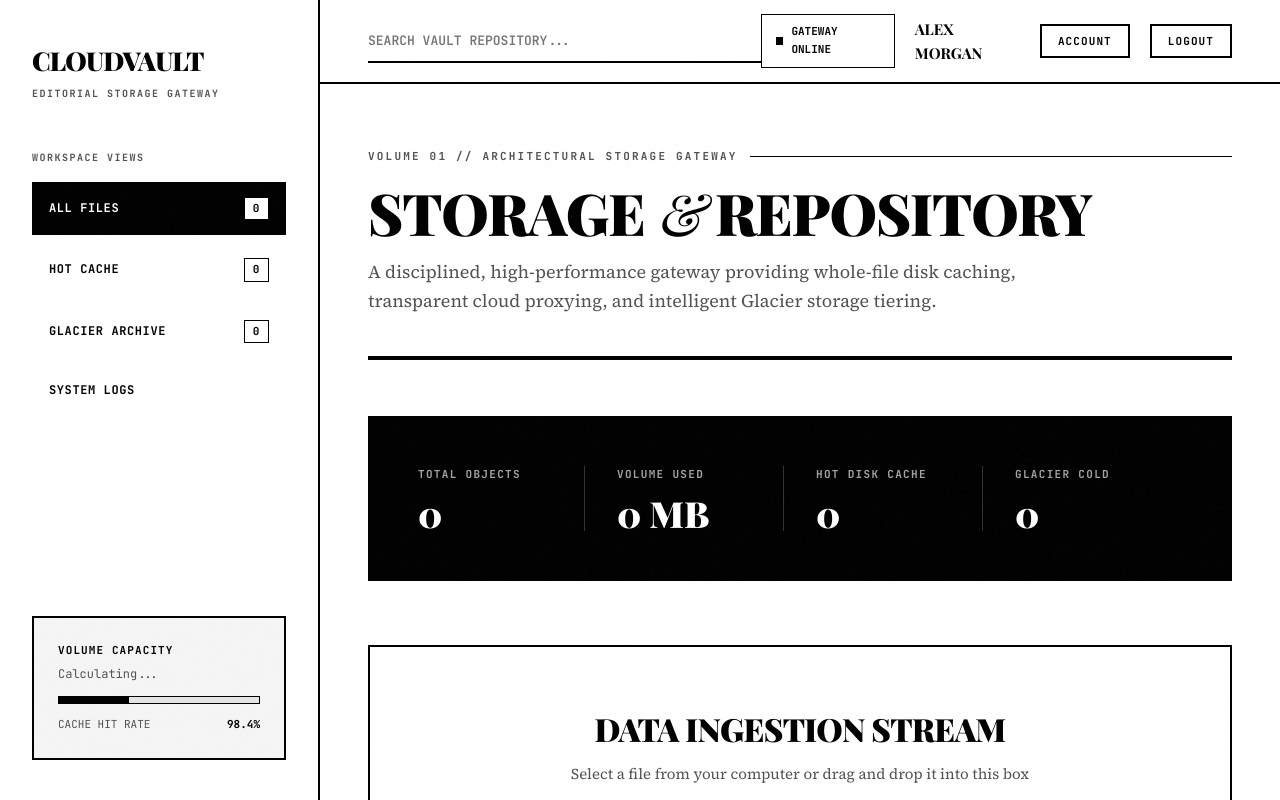
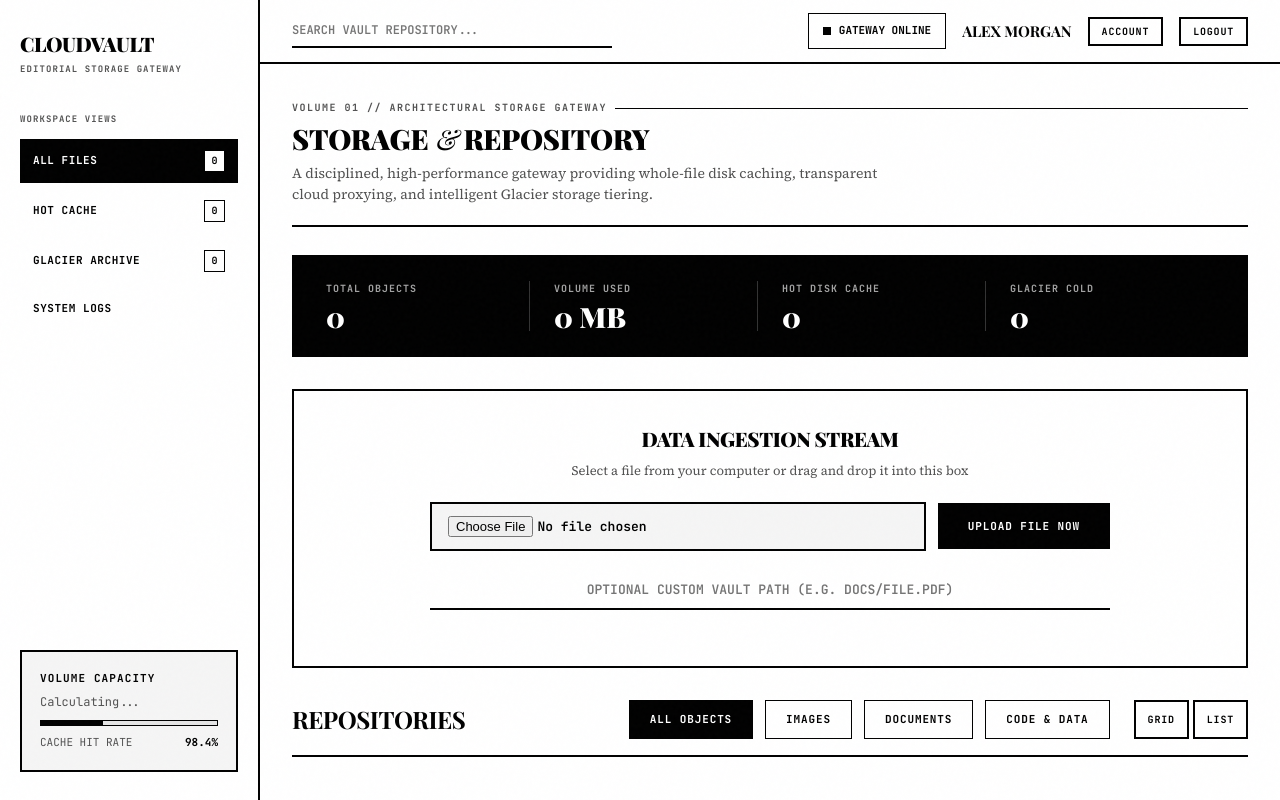
Before and after one commit to vinay020606/CloudVault, a website: page public/index.html in a window 1280 px wide. Shown: the top 800 px of the page. Drawn offline with nearby package versions, Linux system fonts and the light colour scheme; no server answers; a web font is replaced by a local one.

Commit message:
style: Compact typography and layout margins for ultra-clean professional dashboard UI

```diff
--- a/public/index.html
+++ b/public/index.html
@@ -73,12 +73,12 @@
         /* Hero Display Statement */
         .hero-statement {
             font-family: var(--font-display);
-            font-size: clamp(2rem, 4.5vw, 3.8rem);
-            line-height: 1.05;
-            font-weight: 900;
-            color: var(--fg-main);
-            margin-bottom: 16px;
-            letter-spacing: -0.02em;
+            font-size: 28px;
+            line-height: 1.1;
+            font-weight: 800;
+            color: var(--fg-main);
+            margin-bottom: 8px;
+            letter-spacing: -0.01em;
         }
 
         .hero-statement em {
@@ -88,11 +88,11 @@
 
         /* Horizontal Section Rules */
         .rule-thick {
+            border-bottom: 2px solid var(--border-black);
+        }
+
+        .rule-ultra {
             border-bottom: 4px solid var(--border-black);
-        }
-
-        .rule-ultra {
-            border-bottom: 8px solid var(--border-black);
         }
 
         .rule-thin {
@@ -108,15 +108,15 @@
             display: inline-flex;
             align-items: center;
             justify-content: center;
-            gap: 12px;
-            padding: 16px 32px;
-            font-family: var(--font-mono);
-            font-size: 13px;
+            gap: 8px;
+            padding: 10px 20px;
+            font-family: var(--font-mono);
+            font-size: 11px;
             font-weight: 700;
             text-transform: uppercase;
-            letter-spacing: 0.1em;
+            letter-spacing: 0.08em;
             cursor: pointer;
-            transition: all 100ms ease; /* Instant binary transitions */
+            transition: all 100ms ease;
             border: 2px solid var(--border-black);
             text-decoration: none;
             box-shadow: none !important;
@@ -146,8 +146,8 @@
         }
 
         .btn-sm {
-            padding: 8px 16px;
-            font-size: 11px;
+            padding: 6px 12px;
+            font-size: 10px;
         }
 
         .btn-full { width: 100%; }
@@ -167,24 +167,24 @@
 
         .auth-card {
             background: var(--bg-main);
-            border: 4px solid var(--border-black);
+            border: 2px solid var(--border-black);
             width: 100%;
-            max-width: 520px;
-            padding: 48px;
+            max-width: 460px;
+            padding: 32px;
             position: relative;
         }
 
         .auth-close-btn {
             position: absolute;
-            top: 20px;
-            right: 20px;
+            top: 16px;
+            right: 16px;
             background: transparent;
             border: 1px solid var(--border-black);
             color: var(--fg-main);
             font-family: var(--font-mono);
-            font-size: 11px;
-            font-weight: 700;
-            padding: 4px 10px;
+            font-size: 10px;
+            font-weight: 700;
+            padding: 4px 8px;
             cursor: pointer;
         }
 
@@ -196,21 +196,21 @@
         .auth-tabs {
             display: flex;
             border-bottom: 2px solid var(--border-black);
-            margin-bottom: 32px;
+            margin-bottom: 24px;
         }
 
         .auth-tab {
             flex: 1;
-            padding: 14px 0;
+            padding: 10px 0;
             text-align: center;
             font-family: var(--font-mono);
-            font-size: 13px;
+            font-size: 12px;
             font-weight: 700;
             text-transform: uppercase;
             letter-spacing: 0.08em;
             color: var(--fg-muted);
             cursor: pointer;
-            border-bottom: 4px solid transparent;
+            border-bottom: 3px solid transparent;
             margin-bottom: -2px;
             transition: all 100ms ease;
         }
@@ -221,25 +221,25 @@
         }
 
         .form-group {
-            margin-bottom: 24px;
+            margin-bottom: 18px;
         }
 
         .form-label {
             display: block;
             font-family: var(--font-mono);
-            font-size: 11px;
+            font-size: 10px;
             font-weight: 700;
             text-transform: uppercase;
-            letter-spacing: 0.12em;
+            letter-spacing: 0.1em;
             color: var(--fg-muted);
-            margin-bottom: 8px;
+            margin-bottom: 6px;
         }
 
         .form-input {
             width: 100%;
-            padding: 14px 0;
-            font-family: var(--font-mono);
-            font-size: 15px;
+            padding: 10px 0;
+            font-family: var(--font-mono);
+            font-size: 13px;
             font-weight: 600;
             border: none;
             border-bottom: 2px solid var(--border-black);
@@ -250,18 +250,18 @@
 
         .form-input:focus {
             outline: none;
-            border-bottom-width: 4px;
+            border-bottom-width: 3px;
         }
 
         .persona-grid {
             display: grid;
             grid-template-columns: 1fr 1fr;
-            gap: 12px;
-            margin-top: 16px;
+            gap: 10px;
+            margin-top: 12px;
         }
 
         .persona-chip {
-            padding: 16px;
+            padding: 12px;
             border: 1px solid var(--border-black);
             background: var(--bg-muted);
             cursor: pointer;
@@ -280,15 +280,15 @@
 
         .persona-name {
             font-family: var(--font-display);
-            font-size: 15px;
+            font-size: 13px;
             font-weight: 700;
         }
 
         .persona-role {
             font-family: var(--font-mono);
-            font-size: 11px;
+            font-size: 10px;
             color: var(--fg-muted);
-            margin-top: 4px;
+            margin-top: 2px;
         }
 
         /* LAYOUT STRUCTURE */
@@ -299,12 +299,12 @@
 
         /* SIDEBAR */
         .sidebar {
-            width: 320px;
+            width: 260px;
             background: var(--bg-main);
             border-right: 2px solid var(--border-black);
             display: flex;
             flex-direction: column;
-            padding: 40px 32px;
+            padding: 28px 20px;
             position: fixed;
             top: 0;
             bottom: 0;
@@ -313,44 +313,44 @@
         }
 
         .brand-header {
-            margin-bottom: 48px;
+            margin-bottom: 36px;
         }
 
         .brand-title {
             font-family: var(--font-display);
-            font-size: 26px;
+            font-size: 20px;
             font-weight: 900;
-            letter-spacing: -0.03em;
+            letter-spacing: -0.02em;
             color: var(--fg-main);
         }
 
         .brand-sub {
             font-family: var(--font-mono);
-            font-size: 10px;
-            font-weight: 700;
-            letter-spacing: 0.15em;
+            font-size: 9px;
+            font-weight: 700;
+            letter-spacing: 0.12em;
             color: var(--fg-muted);
-            margin-top: 4px;
+            margin-top: 2px;
             text-transform: uppercase;
         }
 
         .nav-label {
             font-family: var(--font-mono);
-            font-size: 10px;
+            font-size: 9px;
             font-weight: 700;
             text-transform: uppercase;
-            letter-spacing: 0.15em;
+            letter-spacing: 0.12em;
             color: var(--fg-muted);
-            margin-bottom: 16px;
+            margin-bottom: 12px;
         }
 
         .nav-item {
             display: flex;
             align-items: center;
             justify-content: space-between;
-            padding: 14px 16px;
-            font-family: var(--font-mono);
-            font-size: 12px;
+            padding: 10px 12px;
+            font-family: var(--font-mono);
+            font-size: 11px;
             font-weight: 700;
             text-transform: uppercase;
             letter-spacing: 0.05em;
@@ -358,7 +358,7 @@
             border: 1px solid transparent;
             cursor: pointer;
             transition: all 100ms ease;
-            margin-bottom: 8px;
+            margin-bottom: 6px;
         }
 
         .nav-item:hover {
@@ -374,9 +374,9 @@
 
         .badge-chip {
             font-family: var(--font-mono);
-            font-size: 11px;
-            font-weight: 700;
-            padding: 2px 8px;
+            font-size: 10px;
+            font-weight: 700;
+            padding: 2px 6px;
             border: 1px solid var(--border-black);
             background: var(--bg-main);
             color: var(--fg-main);
@@ -390,15 +390,15 @@
         .sidebar-quota {
             margin-top: auto;
             border: 2px solid var(--border-black);
-            padding: 24px;
+            padding: 18px;
             background: var(--bg-muted);
         }
 
         .progress-bar {
-            height: 8px;
+            height: 6px;
             background: var(--border-light);
             border: 1px solid var(--border-black);
-            margin: 12px 0;
+            margin: 8px 0;
         }
 
         .progress-fill {
@@ -410,30 +410,30 @@
         /* MAIN CONTENT AREA */
         .main-wrapper {
             flex: 1;
-            margin-left: 320px;
+            margin-left: 260px;
             display: flex;
             flex-direction: column;
             min-width: 0;
         }
 
         .header {
-            height: 84px;
+            height: 64px;
             border-bottom: 2px solid var(--border-black);
             background: var(--bg-main);
             display: flex;
             align-items: center;
             justify-content: space-between;
-            padding: 0 48px;
+            padding: 0 32px;
             position: sticky;
             top: 0;
             z-index: 20;
         }
 
         .search-input {
-            width: 400px;
-            padding: 12px 0;
-            font-family: var(--font-mono);
-            font-size: 13px;
+            width: 320px;
+            padding: 8px 0;
+            font-family: var(--font-mono);
+            font-size: 12px;
             font-weight: 600;
             text-transform: uppercase;
             background: transparent;
@@ -444,40 +444,40 @@
 
         .search-input:focus {
             outline: none;
-            border-bottom-width: 4px;
+            border-bottom-width: 3px;
         }
 
         .user-status {
             display: flex;
             align-items: center;
-            gap: 20px;
+            gap: 16px;
         }
 
         .content {
-            padding: 64px 48px;
-            max-width: 1350px;
+            padding: 36px 32px;
+            max-width: 1250px;
             width: 100%;
             margin: 0 auto;
         }
 
         /* HERO EDITORIAL SECTION */
         .hero-editorial {
-            margin-bottom: 56px;
-            padding-bottom: 40px;
-            border-bottom: 4px solid var(--border-black);
+            margin-bottom: 28px;
+            padding-bottom: 20px;
+            border-bottom: 2px solid var(--border-black);
         }
 
         .editorial-tag {
             font-family: var(--font-mono);
-            font-size: 11px;
+            font-size: 10px;
             font-weight: 700;
             text-transform: uppercase;
-            letter-spacing: 0.2em;
+            letter-spacing: 0.15em;
             color: var(--fg-muted);
-            margin-bottom: 16px;
+            margin-bottom: 8px;
             display: flex;
             align-items: center;
-            gap: 12px;
+            gap: 8px;
         }
 
         .editorial-tag::after {
@@ -488,31 +488,31 @@
         }
 
         .hero-desc {
-            font-size: 18px;
+            font-size: 14px;
             color: var(--fg-muted);
-            max-width: 680px;
-            line-height: 1.6;
+            max-width: 620px;
+            line-height: 1.5;
         }
 
         /* INVERTED METRICS SECTION (PURE BLACK BACKGROUND) */
         .metrics-section {
             background: var(--bg-dark);
             color: var(--fg-inverse);
-            padding: 48px;
+            padding: 24px 32px;
             border: 2px solid var(--border-black);
-            margin-bottom: 64px;
+            margin-bottom: 32px;
             position: relative;
         }
 
         .metrics-grid {
             display: grid;
             grid-template-columns: repeat(4, 1fr);
-            gap: 32px;
+            gap: 24px;
         }
 
         .metric-card {
             border-right: 1px solid #333333;
-            padding-right: 24px;
+            padding-right: 16px;
         }
 
         .metric-card:last-child {
@@ -521,17 +521,17 @@
 
         .metric-label {
             font-family: var(--font-mono);
-            font-size: 11px;
+            font-size: 10px;
             font-weight: 700;
             text-transform: uppercase;
-            letter-spacing: 0.12em;
+            letter-spacing: 0.1em;
             color: var(--fg-light);
-            margin-bottom: 12px;
+            margin-bottom: 6px;
         }
 
         .metric-value {
             font-family: var(--font-display);
-            font-size: 36px;
+            font-size: 28px;
             font-weight: 900;
             color: var(--fg-inverse);
             line-height: 1;
@@ -541,9 +541,9 @@
         .dropzone-card {
             border: 2px solid var(--border-black);
             background: var(--bg-main);
-            padding: 56px;
+            padding: 32px;
             text-align: center;
-            margin-bottom: 64px;
+            margin-bottom: 32px;
             transition: all 100ms ease;
         }
 
@@ -552,6 +552,19 @@
             color: var(--fg-inverse);
         }
 
+        .dropzone-title {
+            font-size: 20px;
+            font-weight: 800;
+            margin-bottom: 6px;
+        }
+
+        .dropzone-sub {
+            font-family: var(--font-body);
+            font-size: 13px;
+            color: var(--fg-muted);
+            margin-bottom: 20px;
+        }
+
         .dropzone-card.drag-over .dropzone-sub {
             color: var(--fg-light);
         }
@@ -559,19 +572,6 @@
         .dropzone-card.drag-over .form-input {
             color: var(--fg-inverse);
             border-bottom-color: var(--fg-inverse);
-        }
-
-        .dropzone-title {
-            font-size: 32px;
-            font-weight: 900;
-            margin-bottom: 8px;
-        }
-
-        .dropzone-sub {
-            font-family: var(--font-body);
-            font-size: 15px;
-            color: var(--fg-muted);
-            margin-bottom: 32px;
         }
 
         .upload-controls {
```
